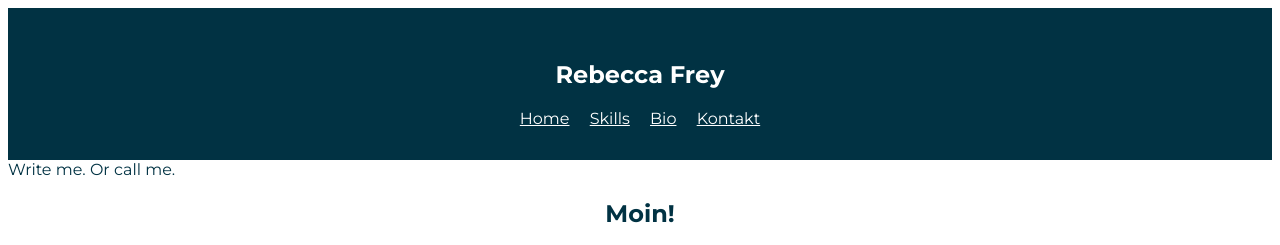
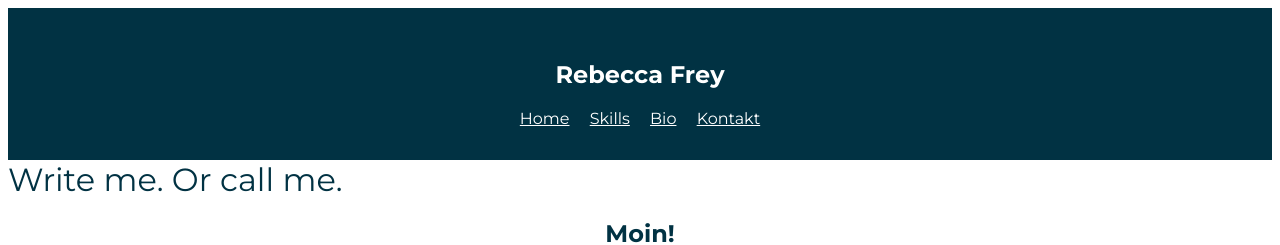
Before and after one commit to rebeccafrey/personal-website, a website: page docs/index.html in a window 1280 px wide. Shown: the top 245 px of the page. Drawn offline with nearby package versions, Linux system fonts and the light colour scheme; files that its build step writes are made by us from their sources.

Commit message:
Add contact styles to styles.scss

```diff
--- a/scss/styles.scss
+++ b/scss/styles.scss
@@ -3,6 +3,8 @@
 @import "utils";
 @import "header";
 @import "main";
+
+@import "components/contact";
 
 // components:
 // e.g.
```
